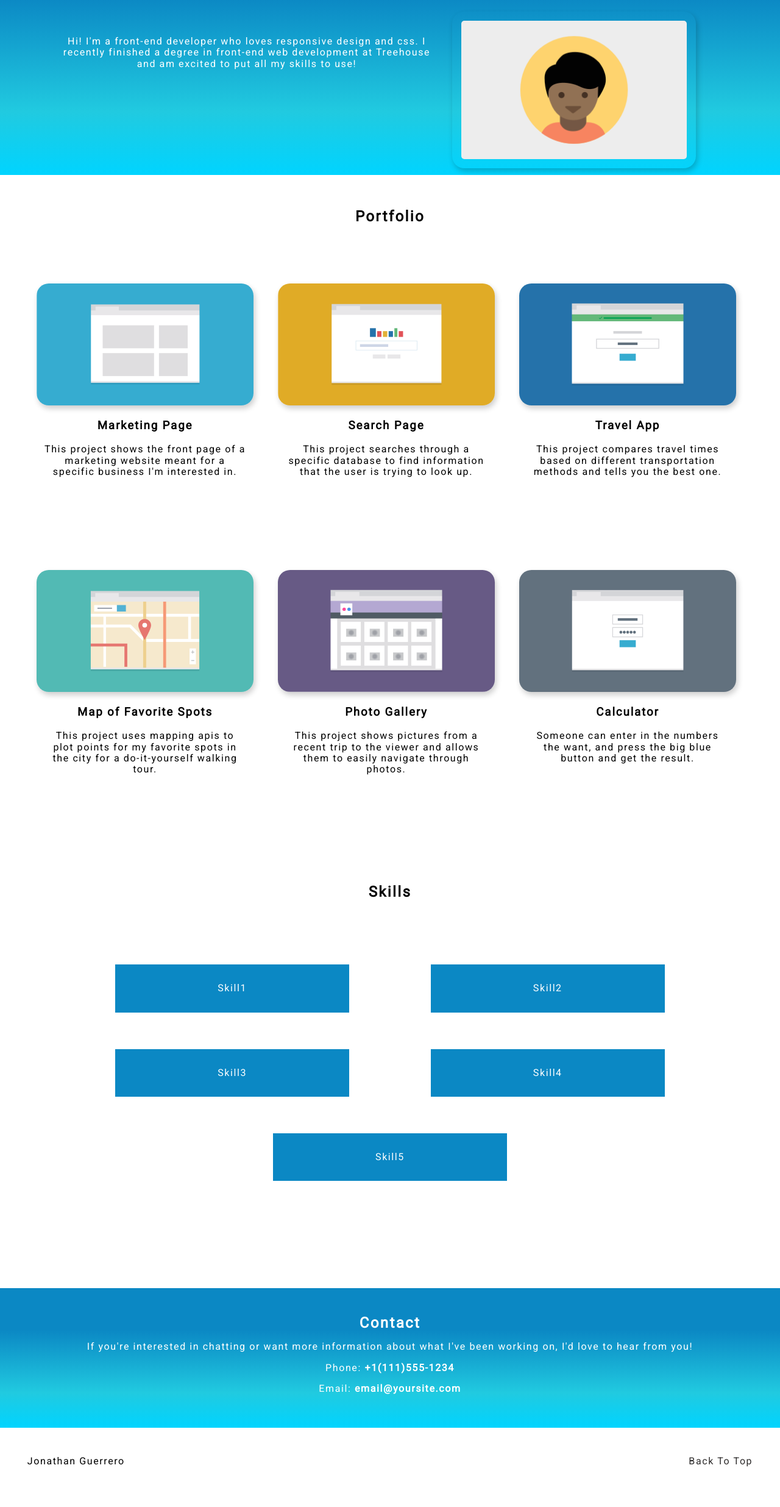
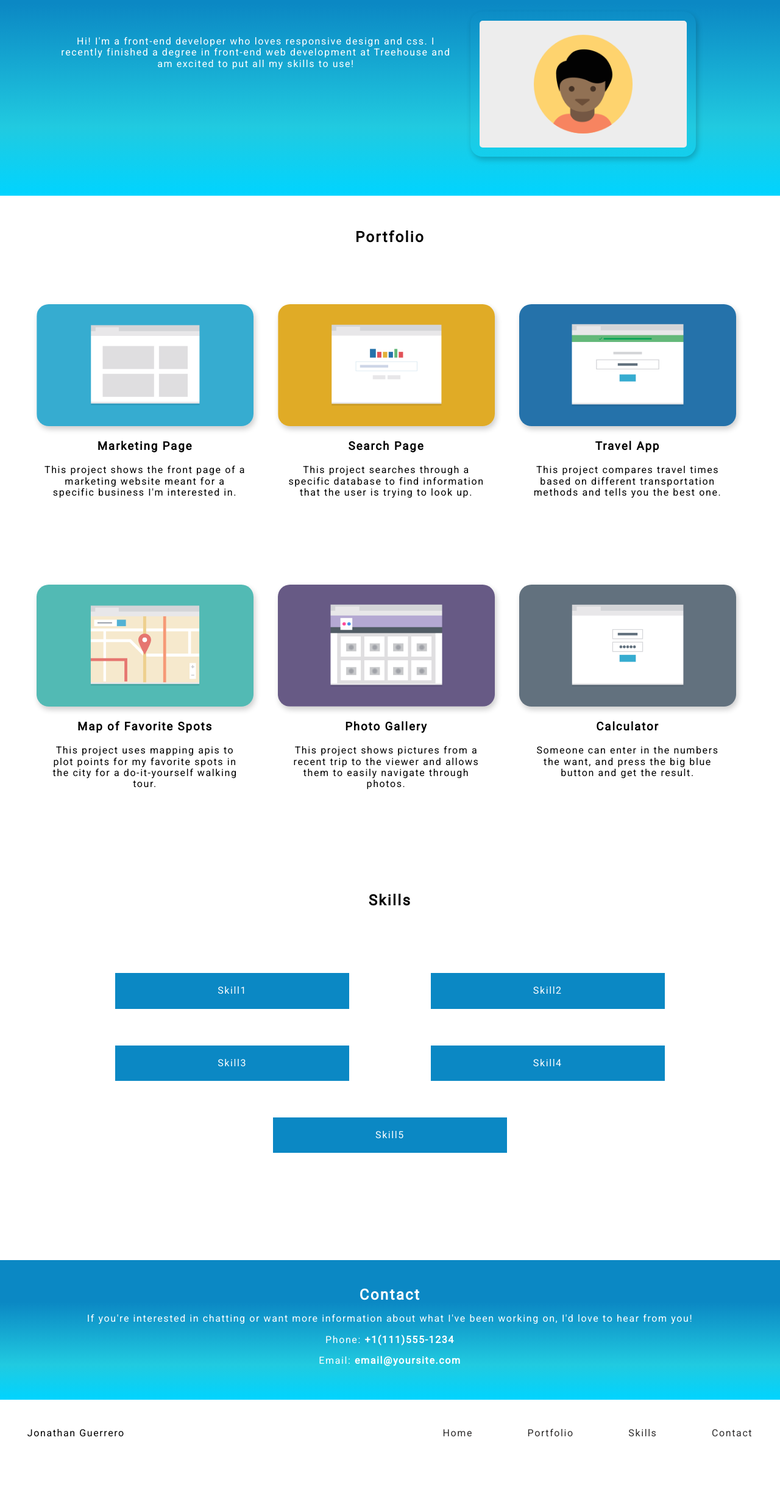
Before and after one commit to jogusland/portfolio_project_2, a plain HTML site: page index.html in a window 1280 px wide. Shown: the part 129-2601 px from the top of the page at 61% size. After the commit the page ends 2555 px from the top, so only its background shows below. Drawn offline with Linux system fonts and the light colour scheme.

Commit message:
added nav to the bottom of 2nd and 3rd screen size, fixed some sizing

```diff
--- a/CSS/styles.css
+++ b/CSS/styles.css
@@ -94,7 +94,7 @@ footer #student-name-footer {
     padding-bottom: 50px;
 }
 
-footer #back-to-top {
+footer .float-right {
     float: right;
     padding-bottom: 50px;
 }
@@ -124,7 +124,11 @@ span.contact-details {
 .block {
     width: 90%;
     margin: 20px auto;
-    min-height: 430px;
+    min-height: 420px;
+}
+
+.hide {
+    display: none;
 }
 
 #portfolio, #skills {
@@ -156,7 +160,7 @@ span.contact-details {
 
     main li {
         display: inline-block;
-        margin: 30px 10%;
+        margin: 20px 5%;
         padding: 30px 10%;
         color: white;
         background-color: rgb(11,136,196);
@@ -168,7 +172,7 @@ span.contact-details {
 
     .profile-picture {
         float: right;
-        width: 20em;
+        width: 330px;
         margin: 10px 40px;
     }
 
@@ -184,12 +188,20 @@ span.contact-details {
         clear: both;
     }
 
+    .hide {
+        display: inline;
+    }
+
+    #back-to-top {
+        display: none;
+    }
+
     header p {
         padding-top: 3em;
     }
 
     header {
-        height: 52vh;
+        height: 430px;;
     }
 
 
@@ -208,7 +220,7 @@ span.contact-details {
     main li {
         display: inline-block;
         margin: 30px 5%;
-        padding: 30px 1%;
+        padding: 20px 1%;
         color: white;
         background-color:  rgb(11,136,196);
     }
@@ -217,13 +229,17 @@ span.contact-details {
         float: left;
     }
 
+    #back-to-top {
+        display: none;
+    }
+
     header li {
         display: inline-block;
-        width: 17%;
+        width: 14%;
     }
 
     .profile-picture {
-        width: 50vh;
+        width: 370px;
         float: right;
         margin: 20px 100px 20px 30px;
     }
@@ -233,7 +249,7 @@ span.contact-details {
     }
 
     header {
-        height: 52vh;
+        height: 450px;;
     }
 
     header p {
--- a/index.html
+++ b/index.html
@@ -106,7 +106,12 @@
     <footer>
         <p id="student-name-footer">Jonathan Guerrero</p>
         <nav>
-            <p id="back-to-top"><a href="#">Back to Top</a></p>
+            <p id="back-to-top" class="float-right"><a href="#">Back to Top</a></p>
+            <p class="hide float-right"><a href="#contact">Contact</a></p>
+            <p class="hide float-right"><a href="#skills">Skills</a></p>
+            <p class="hide float-right"><a href="#portfolio">Portfolio</a></p>
+            <p class="hide float-right"><a href="#">Home</a></p>
+
         </nav>
     </footer>
 
```
Also changed, not shown: 1 other file.
